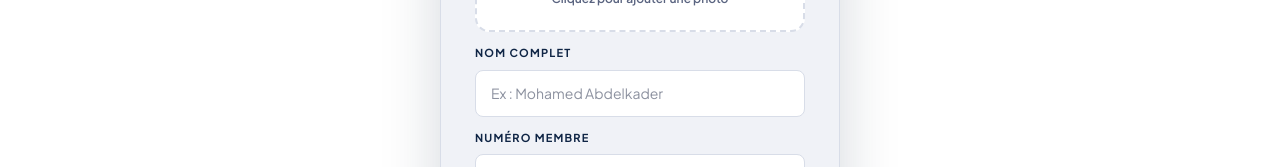
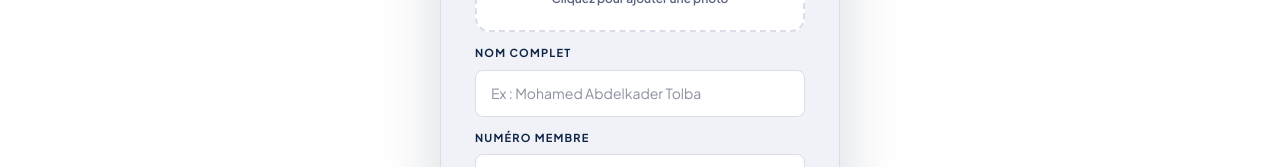
Before and after one commit to OussamaKader/Carte, a Next.js app: page / in a window 1280 px wide. Shown: the part 1995-2162 px from the top of the page. Built offline with nearby package versions, Linux system fonts and the light colour scheme; no server answers.

Commit message:
add full project

```diff
--- a/app/page.tsx
+++ b/app/page.tsx
@@ -31,7 +31,7 @@ const translations = {
     photoText: 'Cliquez pour ajouter une photo',
     removePhoto: ' Supprimer la photo',
     nameLabel: 'Nom complet',
-    namePlaceholder: 'Ex : Mohamed Abdelkader',
+    namePlaceholder: 'Ex : Mohamed Abdelkader Tolba',
     numberLabel: 'Numéro membre',
     numberPlaceholder: 'Ex : 36427169',
     cityLabel: 'Ville',
@@ -52,7 +52,7 @@ const translations = {
     labelContact: 'RÉSEAUX & CONTACT',
     issued: 'Émise le',
     expires: "Valable jusqu'au",
-    sgLabel: 'SG ',
+    sgLabel: 'président ',
     dir: 'ltr' as const,
   },
   ar: {
@@ -75,7 +75,7 @@ const translations = {
     photoText: 'انقر لإضافة صورة',
     removePhoto: ' حذف الصورة',
     nameLabel: 'الاسم الكامل',
-    namePlaceholder: 'مثال: محمد عبد القادر',
+    namePlaceholder: 'مثال: محمد عبد القادر طلبه',
     numberLabel: 'رقم العضو',
     numberPlaceholder: 'مثال: 36427169',
     cityLabel: 'المدينة',
@@ -96,7 +96,7 @@ const translations = {
     labelContact: 'التواصل والشبكات',
     issued: 'تاريخ الإصدار',
     expires: 'صالحة إلى غاية',
-    sgLabel: 'SG',
+    sgLabel: 'president ',
     dir: 'rtl' as const,
   },
 };
@@ -108,7 +108,7 @@ const cities = {
 
 // Données des Superviseurs Généraux par ville
 const superviseursGeneraux: Record<string, { nom: string; telephone: string }> = {
-  'Rabat': { nom: 'Mohamed Abdelkader', telephone: '+222 36 42 71 79' },
+  'Rabat': { nom: 'Mohamed Abdelkader Tolba', telephone: '+222 36 42 71 79' },
   'Settat': { nom: 'Cheikh Mohamed Vadel', telephone: '+212 646-848691' },
   'Meknès': { nom: 'El Boukharie', telephone: '+222 27 85 27 09' },
   'Fès': { nom: 'Nouh Zoubier', telephone: '+222 49 69 27 95' },
```
